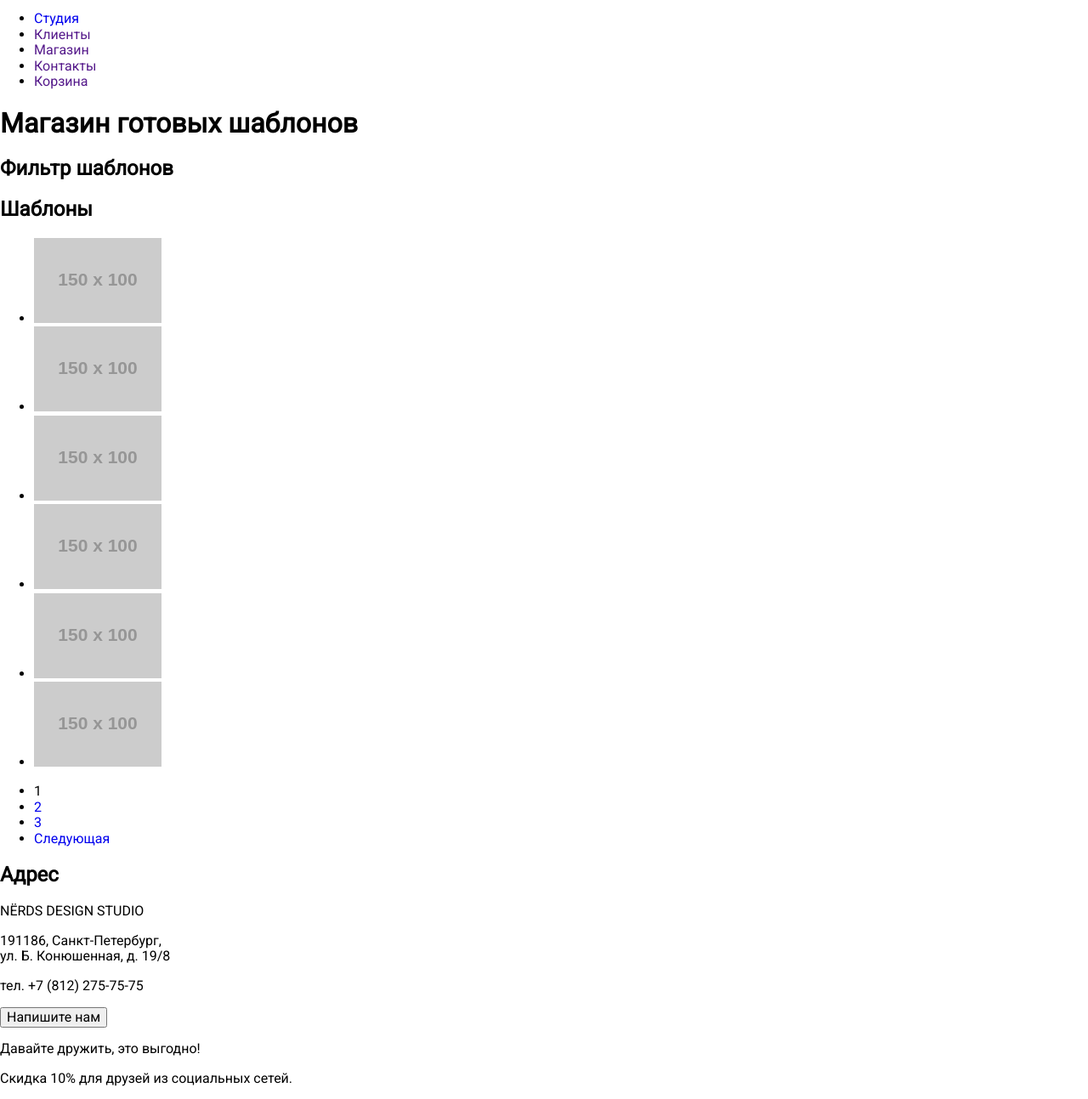
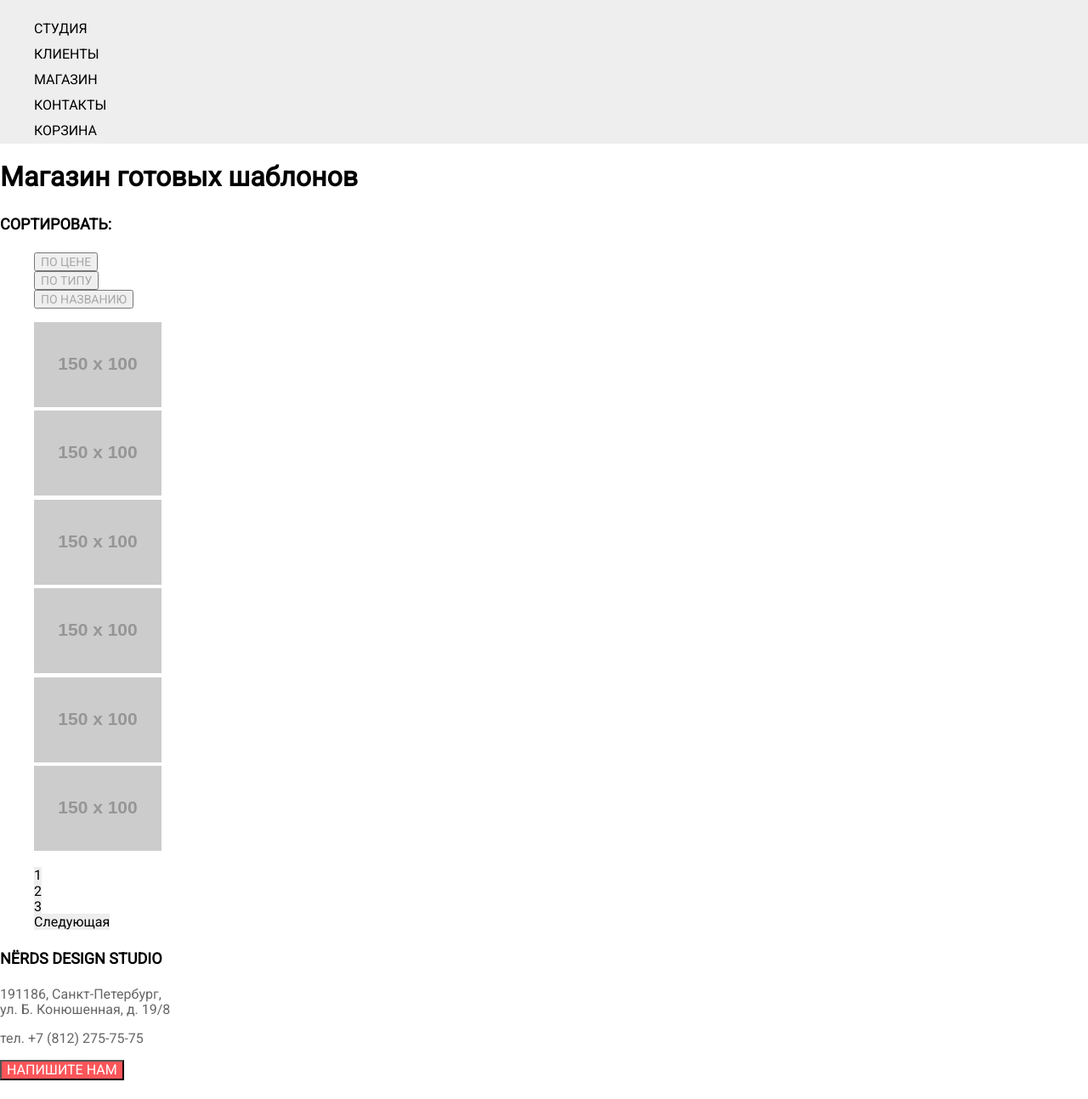
Before and after one commit to leprecode/834943-nerds-29, a plain HTML site: page catalog.html in a window 1280 px wide. Shown: the part 107-1400 px from the top of the page at 85% size. Drawn offline with Linux system fonts and the light colour scheme; placeholder pictures from the web are drawn by us.

Commit message:
Закончил базовую стилизацию главной страницы и каталога

```diff
--- a/catalog.html
+++ b/catalog.html
@@ -11,7 +11,7 @@
   	<link href="css/style.css" rel="stylesheet">
 </head>
 <body>
-	<header>
+	<header class="nav">
 		<nav>
 			<a><img src="https://via.placeholder.com/150x100" alt="Логотип дизайн студии «Нёрдс»"></a>
 			<ul>
@@ -27,12 +27,22 @@
 		<h1>Магазин готовых шаблонов</h1>
 
 		<aside>
-			<h2>Фильтр шаблонов</h2>
+			<h2 class="invisible">Фильтр шаблонов</h2>
 		</aside>
 
+		<!--Сортировка над шаблонами-->
 		<section>
-			<h2>Шаблоны</h2>
-			<ul>
+			<p class="sorting">Сортировать:</p>
+			<ul class="sorting-type">
+				<li><button>По цене</button></li>
+				<li><button>По типу</button></li>
+				<li><button>По названию</button></li>
+			</ul>
+		</section>
+
+		<section>
+			<h2 class="invisible">Шаблоны</h2>
+			<ul class="templates">
 				<li><img src="https://via.placeholder.com/150x100" alt="Шаблон 1"></li>
 				<li><img src="https://via.placeholder.com/150x100" alt="Шаблон 2"></li>
 				<li><img src="https://via.placeholder.com/150x100" alt="Шаблон 3"></li>
@@ -41,7 +51,7 @@
 				<li><img src="https://via.placeholder.com/150x100" alt="Шаблон 6"></li>
 			</ul>
 
-			<ul>
+			<ul class="list-of-pages">
 			     <li>
 			       <a>1</a>
 			     </li>
@@ -60,15 +70,15 @@
 	</main>
 	<footer>
 			<section>
-				<h2>Адрес</h2>
-				<p>NЁRDS DESIGN STUDIO</p>
-				<p>191186, Санкт-Петербург, <br>ул. Б. Конюшенная, д. 19/8</p>
+				<h2 class="invisible">Адрес</h2>
+				<p class="address-heading">NЁRDS DESIGN STUDIO</p>
+				<p class="address">191186, Санкт-Петербург, <br>ул. Б. Конюшенная, д. 19/8</p>
 
-				<p>тел. +7 (812) 275-75-75</p>
-				<button type="button">Напишите нам</button>
+				<p class="address">тел. +7 (812) 275-75-75</p>
+				<button type="button" class="address-button">Напишите нам</button>
 			</section>
-			<p>Давайте дружить, это выгодно!</p>
-			<p>Скидка 10% для друзей из социальных сетей.</p>
-		</footer>
+			<p class="footer-be-friend">Давайте дружить, это выгодно!</p>
+			<p class="footer-discount">Скидка 10% для друзей из социальных сетей.</p>
+	</footer>
 </body>
 </html>
--- a/css/style.css
+++ b/css/style.css
@@ -8,6 +8,24 @@
 	--bacground-color-slider-header:#EEE;
 	--nav-hover-text-color:#FB565A;
 	--nav-focus-text-color:rgba(0,0,0,0.3);
+	--focus-text-color:rgba(255, 255, 255, 0.3);
+	--catelog-sortng-type-light-dark:rgba(0,0,0,0.6);
+	--hover-background-color-list-of-pages:#DFDFDF;
+	--focus-background-color-list-of-pages:#D5D5D5;
+	--active-background-color-list-of-pages:rgba(0, 0, 0, 0.0001);
+
+	--lightest-red-color:#FB565A;
+	--light-red-color:#E74246;
+	--red-color:#D7373B;
+
+	--lightest-green-color:#00CA74;
+	--light-green-color:#00BC6C;
+	--green-color:#00AA62;
+
+	--lightest-yellow-color:#EFC84A;
+	--light-yellow-color:#EAB534;
+	--yellow-color:#E5A722;
+
 }
 
 
@@ -49,6 +67,10 @@ img {
 	list-style: none;
 }
 
+.nav a {
+	color:var(--black-text-color);
+}
+
 .nav a:hover {
 	color:var(--nav-hover-text-color);
 }
@@ -60,6 +82,7 @@ img {
 /*Слайдер*/
 .slider {
 	background-color:var(--bacground-color-slider-header);
+
 }
 
 .slider-slogan {
@@ -72,15 +95,26 @@ img {
 	line-height: 24px;
 }
 
+
+
 .slider-button {
 	font-weight: 500;
 	line-height: 18px;
 	text-transform: uppercase;
+	background-color: var(--lightest-red-color);
+	color: var(--white-text-color);
 }
 
-.slider-button a:focus{
-	color:var(--nav-focus-button-color);
+.slider-button:hover{
+	background-color: var(--light-red-color);
 }
+
+.slider-button:focus{
+	color:var(--focus-text-color);
+	background-color: var(--red-color);
+}
+
+
 
 /*Услуги*/
 
@@ -99,6 +133,8 @@ img {
 	color:var(--dark-grey-text-color);
 }
 
+/*Кнопки заказать*/
+
 .services button {
 	text-transform: uppercase;
 	text-align: center;
@@ -108,6 +144,52 @@ img {
 .services button:focus {
 	color:var(--nav-focus-text-color);
 }
+
+/*Красная*/
+
+.services-red-button{
+	background-color:var(--lightest-red-color);
+}
+
+.services-red-button:hover{
+	background-color:var(--light-red-color);
+}
+
+.services-red-button:focus{
+	background-color:var(--red-color);
+}
+
+
+/*Зеленая*/
+
+.services-green-button{
+	background-color:var(--lightest-green-color);
+}
+
+.services-green-button:hover{
+	background-color:var(--light-green-color);
+}
+
+.services-green-button:focus{
+	background-color:var(--green-color);
+}
+
+
+
+/*Желтая*/
+
+.services-yellow-button{
+	background-color:var(--lightest-yellow-color);
+}
+
+.services-yellow-button:hover{
+	background-color:var(--light-yellow-color);
+}
+
+.services-yellow-button:focus{
+	background-color:var(--yellow-color);
+}
+
 
 /*О нас*/
 
@@ -142,7 +224,6 @@ img {
 	font-weight:700;
 	line-height: 24px;
 	text-transform: uppercase;
-	text-align: center;
 }
 
 .about-list-percent {
@@ -181,4 +262,89 @@ img {
 	color: var(--white-text-color);
 	text-align: center;
 	text-transform: uppercase;
+	background-color: var(--lightest-red-color);
 }
+
+.address-button:hover {
+	background-color: var(--light-red-color);
+}
+
+.address-button:focus {
+	background-color: var(--red-color);
+	color:var(--focus-text-color);
+}
+
+
+.footer-be-friend {
+	font-weight: 700;
+	font-size:36px;
+	line-height: 36px;
+}
+
+.footer-discount {
+	color: var(--light-grey-text-color);
+	line-height: 22px;
+}
+
+/*Каталог*/
+
+.templates {
+	list-style: none;
+}
+
+/*Сортировка шаблонов*/
+
+.sorting {
+	text-transform: uppercase;
+	font-weight: 700;
+	font-size: 18px;
+	line-height: 30px;
+}
+
+.sorting-type  {
+	list-style: none;
+}
+
+.sorting-type button{
+	font-size: 14px;
+	list-style: none;
+	text-transform: uppercase;
+	color: var(--nav-focus-text-color);
+}
+
+.sorting-type button:hover {
+	color: var(--catelog-sortng-type-light-dark);
+}
+
+.sorting-type button:focus {
+	color: var(--black-text-color);
+}
+
+/*Кнопки страниц*/
+
+.list-of-pages {
+	list-style: none;
+}
+
+.list-of-pages a {
+	font-weight: 500;
+	color: var(--black-text-color);
+	background-color: var(--bacground-color-slider-header);
+}
+
+.list-of-pages a:hover {
+	background-color: var(--hover-background-color-list-of-pages);
+}
+
+.list-of-pages a:focus {
+	background-color: var(--focus-background-color-list-of-pages);
+	color: var(--nav-focus-text-color);
+}
+
+/* Меняет цвет фона при нажатии, а не в активном состоянии
+
+.list-of-pages a:active {
+	background-color: var(--active-background-color-list-of-pages);
+}
+
+*/
```
Also changed, not shown: index.html (+5 -5 lines).
